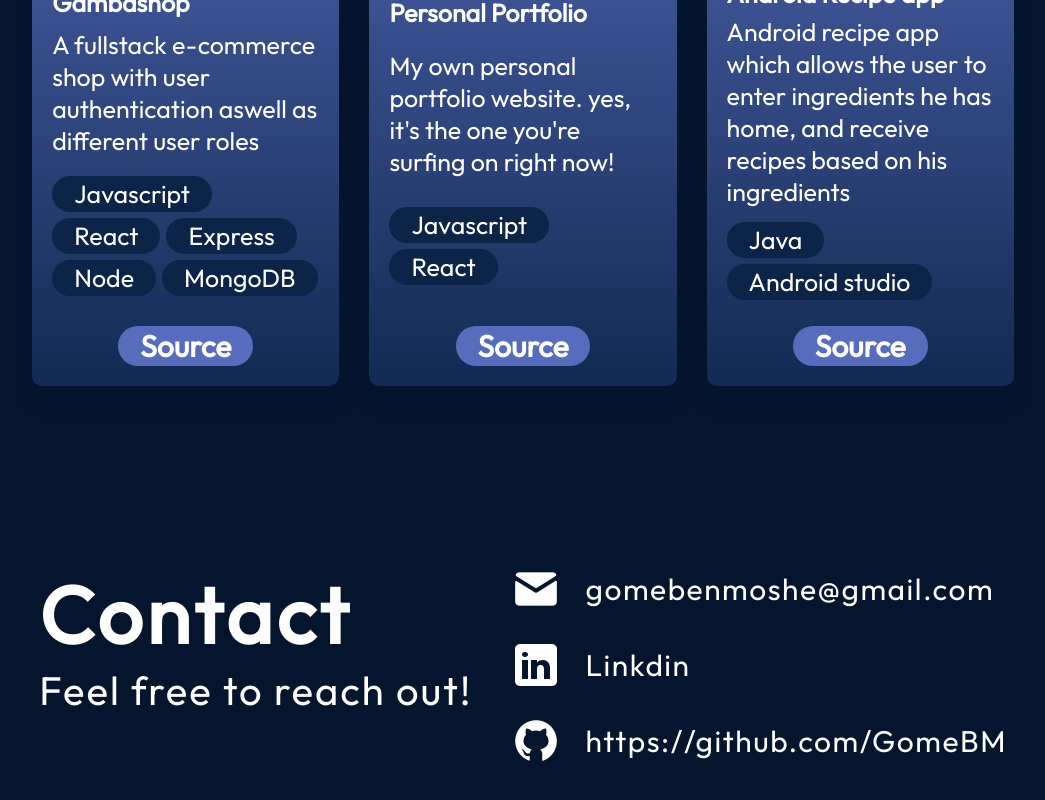
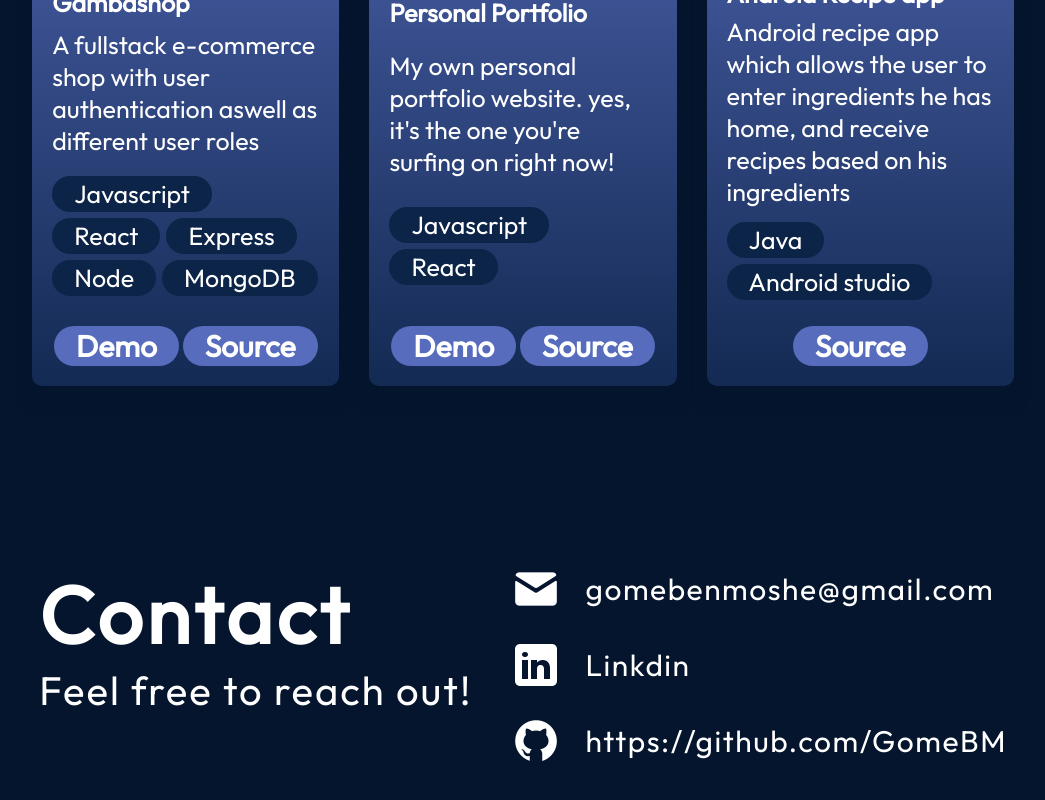
Before and after one commit to GomeBM/portfolio-website, a React (Vite) app: page / in a window 1280 px wide. Shown: the part 2216-3016 px from the top of the page, without its empty margins (117-1162 px from the left). Built offline with nearby package versions, Linux system fonts and the light colour scheme.

Commit message:
added demo

```diff
--- a/src/components/Projects/ProjectCard.jsx
+++ b/src/components/Projects/ProjectCard.jsx
@@ -22,6 +22,11 @@ export const ProjectCard = ({
         ))}
       </ul>
       <div className="projectCard-links">
+        {demo && (
+          <a href={demo} className="projectCard-link">
+            Demo
+          </a>
+        )}
         <a href={source} className="projectCard-link">
           Source
         </a>
--- a/src/data/projects.json
+++ b/src/data/projects.json
@@ -4,14 +4,16 @@
     "imageSrc": "projects/gambashop.png",
     "description": "A fullstack e-commerce shop with user authentication aswell as different user roles",
     "skills": ["Javascript", "React", "Express", "Node", "MongoDB"],
-    "source": "https://github.com/GomeBM/MERN_Shopping"
+    "source": "https://github.com/GomeBM/MERN_Shopping",
+    "demo": "https://mern-shopping-8mtj.vercel.app/"
   },
   {
     "title": "Personal Portfolio",
     "imageSrc": "projects/portfolioImage.png",
     "description": "My own personal portfolio website. yes, it's the one you're surfing on right now!",
     "skills": ["Javascript", "React"],
-    "source": "https://github.com/GomeBM/portfolio-website"
+    "source": "https://github.com/GomeBM/portfolio-website",
+    "demo": "https://gomebm.netlify.app/"
   },
   {
     "title": "Android Recipe app",
```
